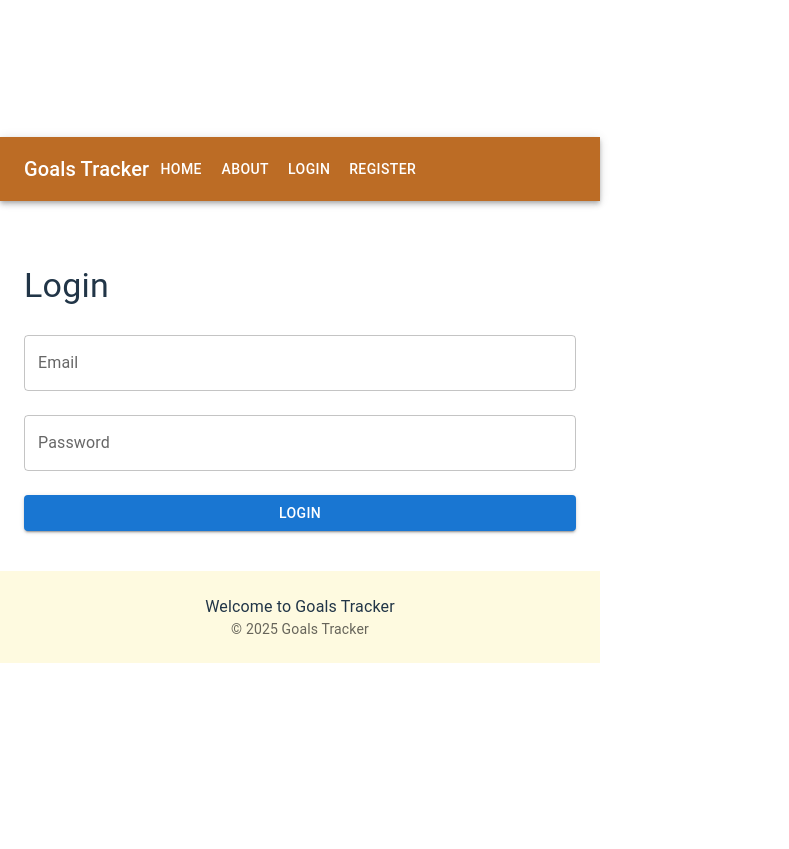
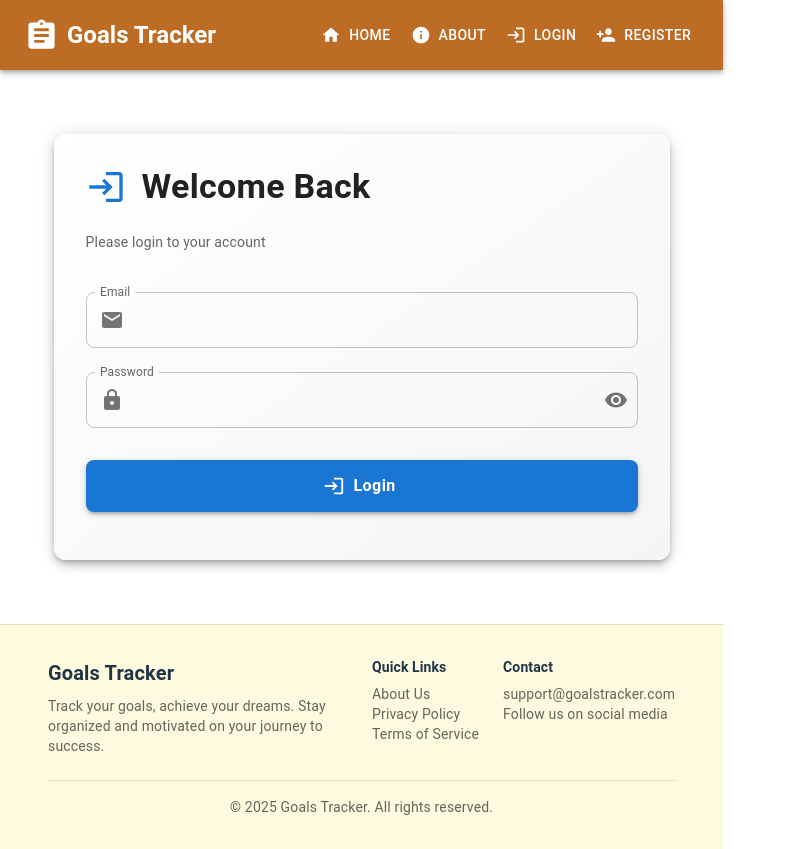
Before and after one commit to Apfirebolt/mern_goal_setter, a React (Vite) app in the folder client/: page /login in a window 1280 px wide. Shown: the whole page, without its empty margins (0-789 px from the left). Before the commit the page ends 800 px from the top, so only its background shows below. Built offline with nearby package versions, Linux system fonts and the light colour scheme.

Commit message:
feat: added icons

```diff
--- a/client/src/components/Confirm.jsx
+++ b/client/src/components/Confirm.jsx
@@ -1,6 +1,8 @@
 import { Container, Button, Typography, Box, Paper } from "@mui/material";
 import PropTypes from "prop-types";
 import WarningAmberIcon from "@mui/icons-material/WarningAmber";
+import CheckCircleIcon from "@mui/icons-material/CheckCircle";
+import CancelIcon from "@mui/icons-material/Cancel";
 
 const ConfirmModal = (props) => {
   const { confirmAction, cancelAction, message } = props;
@@ -39,6 +41,7 @@ const ConfirmModal = (props) => {
               color="inherit"
               onClick={cancelAction}
               fullWidth
+              startIcon={<CancelIcon />}
               sx={{ borderRadius: 2, textTransform: "none" }}
             >
               Cancel
@@ -48,6 +51,7 @@ const ConfirmModal = (props) => {
               color="error"
               onClick={confirmAction}
               fullWidth
+              startIcon={<CheckCircleIcon />}
               sx={{ borderRadius: 2, textTransform: "none" }}
             >
               Confirm
--- a/client/src/components/Footer.jsx
+++ b/client/src/components/Footer.jsx
@@ -3,21 +3,80 @@ import { Box, Typography, Container } from "@mui/material";
 const Footer = () => {
   return (
     <Box
+      component="footer"
       sx={{
-        py: 3,
-        px: 2,
-        mt: "2.5rem",
-        backgroundColor: "#fefae0",
-        textAlign: "center",
+        py: 4,
+        mt: 8,
+        px: 3,
+        backgroundColor: (theme) =>
+          theme.palette.mode === "light" ? "#fefae0" : "#2d2d2d",
+        borderTop: "1px solid",
+        borderColor: "divider",
       }}
     >
-      <Container maxWidth="sm">
-        <Typography variant="body1">Welcome to Goals Tracker</Typography>
-        <Typography variant="body2" color="text.secondary">
-          {"© "}
-          {new Date().getFullYear()}
-          {" Goals Tracker"}
-        </Typography>
+      <Container maxWidth="lg">
+        <Box
+          sx={{
+            display: "flex",
+            flexDirection: { xs: "column", md: "row" },
+            justifyContent: "space-between",
+            alignItems: { xs: "center", md: "flex-start" },
+            gap: 3,
+            mb: 3,
+          }}
+        >
+          <Box sx={{ textAlign: { xs: "center", md: "left" } }}>
+            <Typography variant="h6" gutterBottom fontWeight="600">
+              Goals Tracker
+            </Typography>
+            <Typography variant="body2" color="text.secondary" maxWidth={300}>
+              Track your goals, achieve your dreams. Stay organized and
+              motivated on your journey to success.
+            </Typography>
+          </Box>
+
+          <Box sx={{ textAlign: { xs: "center", md: "left" } }}>
+            <Typography variant="subtitle2" gutterBottom fontWeight="600">
+              Quick Links
+            </Typography>
+            <Typography variant="body2" color="text.secondary">
+              About Us
+            </Typography>
+            <Typography variant="body2" color="text.secondary">
+              Privacy Policy
+            </Typography>
+            <Typography variant="body2" color="text.secondary">
+              Terms of Service
+            </Typography>
+          </Box>
+
+          <Box sx={{ textAlign: { xs: "center", md: "left" } }}>
+            <Typography variant="subtitle2" gutterBottom fontWeight="600">
+              Contact
+            </Typography>
+            <Typography variant="body2" color="text.secondary">
+              support@goalstracker.com
+            </Typography>
+            <Typography variant="body2" color="text.secondary">
+              Follow us on social media
+            </Typography>
+          </Box>
+        </Box>
+
+        <Box
+          sx={{
+            pt: 2,
+            borderTop: "1px solid",
+            borderColor: "divider",
+            textAlign: "center",
+          }}
+        >
+          <Typography variant="body2" color="text.secondary">
+            {"© "}
+            {new Date().getFullYear()}
+            {" Goals Tracker. All rights reserved."}
+          </Typography>
+        </Box>
       </Container>
     </Box>
   );
--- a/client/src/components/GoalForm.jsx
+++ b/client/src/components/GoalForm.jsx
@@ -1,6 +1,7 @@
 import { useEffect } from "react";
 import { useForm } from "react-hook-form";
 import { Container, TextField, Button, Typography, Box } from "@mui/material";
+import { Cancel, Add, Edit } from "@mui/icons-material";
 import PropTypes from "prop-types";
 
 const GoalForm = (props) => {
@@ -84,6 +85,7 @@ const GoalForm = (props) => {
             type="date"
             {...register("startDate", { required: "Start Date is required" })}
             error={!!errors.startDate}
+            InputLabelProps={{ shrink: true }}
             fullWidth
             margin="normal"
           />
@@ -93,6 +95,7 @@ const GoalForm = (props) => {
             type="date"
             {...register("endDate", { required: "End Date is required" })}
             error={!!errors.endDate}
+            InputLabelProps={{ shrink: true }}
             fullWidth
             margin="normal"
           />
@@ -100,6 +103,7 @@ const GoalForm = (props) => {
             <Button
               type="submit"
               variant="contained"
+              startIcon={props.goal ? <Edit /> : <Add />}
               sx={{ mt: 2, mr: 2, backgroundColor: "#333" }}
             >
               {props.goal ? "Update" : "Create"}
@@ -107,6 +111,7 @@ const GoalForm = (props) => {
             <Button
               variant="contained"
               color="error"
+              startIcon={<Cancel />}
               sx={{ mt: 2 }}
               onClick={closeForm}
             >
--- a/client/src/components/Header.jsx
+++ b/client/src/components/Header.jsx
@@ -7,13 +7,21 @@ import Typography from "@mui/material/Typography";
 import Button from "@mui/material/Button";
 import IconButton from "@mui/material/IconButton";
 import MenuIcon from "@mui/icons-material/Menu";
+import HomeIcon from "@mui/icons-material/Home";
+import InfoIcon from "@mui/icons-material/Info";
+import AssignmentIcon from "@mui/icons-material/Assignment";
+import LogoutIcon from "@mui/icons-material/Logout";
+import LoginIcon from "@mui/icons-material/Login";
+import PersonAddIcon from "@mui/icons-material/PersonAdd";
 import Drawer from "@mui/material/Drawer";
 import List from "@mui/material/List";
 import ListItem from "@mui/material/ListItem";
+import ListItemIcon from "@mui/material/ListItemIcon";
 import ListItemText from "@mui/material/ListItemText";
 import useMediaQuery from '@mui/material/useMediaQuery';
 import { useTheme } from '@mui/material/styles';
 import { useState } from 'react';
+import Box from '@mui/material/Box';
 
 const Header = () => {
   const { user } = useSelector((state) => state.auth);
@@ -42,26 +50,32 @@ const Header = () => {
   const menuItems = (
     <>
       <ListItem button component={Link} to="/">
+        <ListItemIcon><HomeIcon /></ListItemIcon>
         <ListItemText primary="Home" />
       </ListItem>
       <ListItem button component={Link} to="/about">
+        <ListItemIcon><InfoIcon /></ListItemIcon>
         <ListItemText primary="About" />
       </ListItem>
       {user && (
         <ListItem button component={Link} to="/goals">
+          <ListItemIcon><AssignmentIcon /></ListItemIcon>
           <ListItemText primary="Goals" />
         </ListItem>
       )}
       {user ? (
         <ListItem button onClick={logoutHandler}>
+          <ListItemIcon><LogoutIcon /></ListItemIcon>
           <ListItemText primary="Log out" />
         </ListItem>
       ) : (
         <>
           <ListItem button component={Link} to="/login">
+            <ListItemIcon><LoginIcon /></ListItemIcon>
             <ListItemText primary="Login" />
           </ListItem>
           <ListItem button component={Link} to="/register">
+            <ListItemIcon><PersonAddIcon /></ListItemIcon>
             <ListItemText primary="Register" />
           </ListItem>
         </>
@@ -70,12 +84,14 @@ const Header = () => {
   );
 
   return (
-    <div>
-      <AppBar position="static">
-        <Toolbar style={{ backgroundColor: '#bc6c25' }}>
-          <Typography variant="h6">
+    <AppBar position="static" elevation={4}>
+      <Toolbar style={{ backgroundColor: '#bc6c25', minHeight: '70px' }}>
+        <Box display="flex" alignItems="center" gap={1}>
+          <AssignmentIcon fontSize="large" />
+          <Typography variant="h5" sx={{ fontWeight: 600 }}>
             Goals Tracker
           </Typography>
+        </Box>
         {isMobile ? (
           <>
             <IconButton
@@ -91,7 +107,7 @@ const Header = () => {
               anchor="right"
               open={drawerOpen}
               onClose={toggleDrawer(false)}
-                PaperProps={{ style: { width: '50%', backgroundColor: '#fefae0' } }}
+              PaperProps={{ style: { width: '60%', backgroundColor: '#fefae0' } }}
             >
               <List onClick={toggleDrawer(false)} onKeyDown={toggleDrawer(false)}>
                 {menuItems}
@@ -99,28 +115,27 @@ const Header = () => {
             </Drawer>
           </>
         ) : (
-            <>
+          <Box display="flex" alignItems="center" gap={1} marginLeft="auto">
             {user && (
-                <Typography variant="h6" style={{ marginLeft: 'auto' }}>
+              <Typography variant="body1" sx={{ marginRight: 2, fontWeight: 500 }}>
                 Welcome, {user.email}
               </Typography>
             )}
-              <Button color="inherit" component={Link} to="/">Home</Button>
-              <Button color="inherit" component={Link} to="/about">About</Button>
-              {user && <Button color="inherit" component={Link} to="/goals">Goals</Button>}
+            <Button color="inherit" component={Link} to="/" startIcon={<HomeIcon />}>Home</Button>
+            <Button color="inherit" component={Link} to="/about" startIcon={<InfoIcon />}>About</Button>
+            {user && <Button color="inherit" component={Link} to="/goals" startIcon={<AssignmentIcon />}>Goals</Button>}
             {user ? (
-                <Button color="inherit" onClick={logoutHandler}>Log out</Button>
+              <Button color="inherit" onClick={logoutHandler} startIcon={<LogoutIcon />}>Log out</Button>
             ) : (
               <>
-                  <Button color="inherit" component={Link} to="/login">Login</Button>
-                  <Button color="inherit" component={Link} to="/register">Register</Button>
+                <Button color="inherit" component={Link} to="/login" startIcon={<LoginIcon />}>Login</Button>
+                <Button color="inherit" component={Link} to="/register" startIcon={<PersonAddIcon />}>Register</Button>
               </>
             )}
-            </>
+          </Box>
         )}
       </Toolbar>
     </AppBar>
-    </div>
   );
 };
 
--- a/client/src/screens/Goals.jsx
+++ b/client/src/screens/Goals.jsx
@@ -8,7 +8,17 @@ import {
 } from "../features/goal/goalSlice";
 import GoalForm from "../components/GoalForm";
 import ConfirmModal from "../components/Confirm";
-import { Container, Typography, Box, Modal, Button, Alert, Snackbar, Grid } from "@mui/material";
+import { Add, Edit, Cancel } from "@mui/icons-material";
+import {
+  Container,
+  Typography,
+  Box,
+  Modal,
+  Button,
+  Alert,
+  Snackbar,
+  Grid,
+} from "@mui/material";
 import { resetSuccess, resetError } from "../features/goal/goalSlice";
 
 const Goals = () => {
@@ -25,7 +35,9 @@ const Goals = () => {
   const closeDelete = () => setConfirmDelete(false);
 
   const dispatch = useDispatch();
-  const { goals, isSuccess, isError, message } = useSelector((state) => state.goals);
+  const { goals, isSuccess, isError, message } = useSelector(
+    (state) => state.goals
+  );
 
   useEffect(() => {
     if (isSuccess) {
@@ -105,8 +117,7 @@ const Goals = () => {
         setSuccessSnackbar(false);
       }, 3000);
     }
-  }
-  , [isSuccess]);
+  }, [isSuccess]);
 
   useEffect(() => {
     if (isError) {
@@ -115,8 +126,7 @@ const Goals = () => {
         setErrorSnackbar(false);
       }, 3000);
     }
-  }
-  , [isError]);
+  }, [isError]);
 
   return (
     <Container>
@@ -131,7 +141,12 @@ const Goals = () => {
         <Typography variant="h4" component="h1" gutterBottom>
           Goals
         </Typography>
-        <Button onClick={createGoalHandler} variant="contained" sx={{ backgroundColor: "#333" }}>
+        <Button
+          onClick={createGoalHandler}
+          variant="contained"
+          sx={{ backgroundColor: "#333" }}
+          startIcon={<Add />}
+        >
           Add Goal
         </Button>
       </Box>
@@ -142,49 +157,64 @@ const Goals = () => {
               <Grid item xs={12} sm={6} md={4} key={goal._id}>
                 <Box
                   sx={{
-                    p: 2,
+                    p: 3,
                     border: 1,
-                    borderColor: "divider",
-                    borderRadius: 1,
-                    backgroundColor: "#fefae0",
+                    borderColor: "grey.300",
+                    borderRadius: 2,
+                    backgroundColor: "#e2f1e9ff",
+                    boxShadow: "0 2px 8px rgba(147, 174, 196, 0.1)",
+                    transition: "transform 0.2s, box-shadow 0.2s",
+                    "&:hover": {
+                      transform: "translateY(-4px)",
+                      boxShadow: "0 4px 12px rgba(0,0,0,0.15)",
+                    },
                   }}
                 >
-                  <Typography variant="h6">{goal.title}</Typography>
-                  <Typography>{goal.description}</Typography>
-                  <Typography variant="body2" color="textSecondary">
-                    Start Date: {new Date(goal.startDate).toLocaleDateString()}
+                  <Typography variant="h5" sx={{ mb: 2, fontWeight: 600, color: "#333" }}>
+                    {goal.title}
                   </Typography>
-                  <Typography variant="body2" color="textSecondary">
-                    End Date: {new Date(goal.endDate).toLocaleDateString()}
+                  <Typography sx={{ mb: 2, color: "#555" }}>
+                    {goal.description}
                   </Typography>
-                  <Typography variant="body2" color="textSecondary">
-                    Category: {goal.category}
-                  </Typography>
-                  <Container
+                  <Box sx={{ mb: 2 }}>
+                    <Typography variant="body2" sx={{ color: "#777", mb: 0.5 }}>
+                      <strong>Start Date:</strong> {new Date(goal.startDate).toLocaleDateString()}
+                    </Typography>
+                    <Typography variant="body2" sx={{ color: "#777", mb: 0.5 }}>
+                      <strong>End Date:</strong> {new Date(goal.endDate).toLocaleDateString()}
+                    </Typography>
+                    <Typography variant="body2" sx={{ color: "#777" }}>
+                      <strong>Category:</strong> {goal.category}
+                    </Typography>
+                  </Box>
+                  <Box
                     sx={{
                       mt: 2,
-                      padding: '1rem 0 !important',
+                      pt: 2,
+                      borderTop: 1,
+                      borderColor: "grey.200",
                       display: "flex",
                       justifyContent: "center",
-                      backgroundColor: "#dda15e",
+                      gap: 1,
                     }}
                   >
                     <Button
                       variant="contained"
                       sx={{ backgroundColor: "#333" }}
                       onClick={() => updateGoalHandler(goal)}
+                      startIcon={<Edit />}
                     >
                       Edit
                     </Button>
                     <Button
                       variant="contained"
                       color="error"
-                      sx={{ ml: 1 }}
                       onClick={() => deleteGoalHandler(goal)}
+                      startIcon={<Cancel />}
                     >
                       Delete
                     </Button>
-                  </Container>
+                  </Box>
                 </Box>
               </Grid>
             ))}
@@ -214,22 +244,30 @@ const Goals = () => {
           />
         </Box>
       </Modal>
-      <Snackbar open={successSnackbar} autoHideDuration={6000} onClose={closeSuccess}>
+      <Snackbar
+        open={successSnackbar}
+        autoHideDuration={6000}
+        onClose={closeSuccess}
+      >
         <Alert
           onClose={closeSuccess}
           severity="success"
           variant="filled"
-          sx={{ width: '100%' }}
+          sx={{ width: "100%" }}
         >
           {message}
         </Alert>
       </Snackbar>
-      <Snackbar open={errorSnackbar} autoHideDuration={6000} onClose={closeError}>
+      <Snackbar
+        open={errorSnackbar}
+        autoHideDuration={6000}
+        onClose={closeError}
+      >
         <Alert
           onClose={closeError}
           severity="error"
           variant="filled"
-          sx={{ width: '100%' }}
+          sx={{ width: "100%" }}
         >
           {message}
         </Alert>
--- a/client/src/screens/Login.jsx
+++ b/client/src/screens/Login.jsx
@@ -11,19 +11,28 @@ import {
   Box,
   Snackbar,
   Alert,
+  Paper,
+  InputAdornment,
+  IconButton,
 } from "@mui/material";
+import {
+  Email,
+  Lock,
+  Visibility,
+  VisibilityOff,
+  Login as LoginIcon,
+} from "@mui/icons-material";
 
 const Login = () => {
   const dispatch = useDispatch();
   const navigate = useNavigate();
   const [successSnackbar, setSuccessSnackbar] = useState(false);
   const [errorSnackbar, setErrorSnackbar] = useState(false);
+  const [showPassword, setShowPassword] = useState(false);
   const closeSuccess = () => setSuccessSnackbar(false);
   const closeError = () => setErrorSnackbar(false);
 
-  const { isError, isSuccess, message } = useSelector(
-    (state) => state.auth
-  );
+  const { isError, isSuccess, message } = useSelector((state) => state.auth);
 
   const {
     register,
@@ -32,7 +41,6 @@ const Login = () => {
   } = useForm();
 
   const onSubmit = (data) => {
-    // Add validation and submit logic here
     dispatch(login(data));
   };
 
@@ -45,8 +53,7 @@ const Login = () => {
         navigate("/");
       }, 1000);
     }
-  }
-  , [isSuccess, dispatch, navigate, message]);
+  }, [isSuccess, dispatch, navigate, message]);
 
   useEffect(() => {
     if (isError) {
@@ -56,14 +63,35 @@ const Login = () => {
         dispatch(resetError());
       }, 3000);
     }
-  }
-  , [isError, dispatch]);
+  }, [isError, dispatch]);
 
   return (
     <Container maxWidth="sm">
-      <Box sx={{ mt: 8 }}>
-        <Typography variant="h4" component="h1" gutterBottom>
-          Login
+      <Box
+        sx={{
+          mt: 8,
+          display: "flex",
+          flexDirection: "column",
+          alignItems: "center",
+        }}
+      >
+        <Paper
+          elevation={6}
+          sx={{
+            p: 4,
+            width: "100%",
+            borderRadius: 3,
+            background: "linear-gradient(145deg, #ffffff 0%, #f5f5f5 100%)",
+          }}
+        >
+          <Box sx={{ display: "flex", alignItems: "center", mb: 3 }}>
+            <LoginIcon sx={{ fontSize: 40, mr: 2, color: "primary.main" }} />
+            <Typography variant="h4" component="h1" fontWeight="bold">
+              Welcome Back
+            </Typography>
+          </Box>
+          <Typography variant="body2" color="text.secondary" sx={{ mb: 3 }}>
+            Please login to your account
           </Typography>
           <form onSubmit={handleSubmit(onSubmit)}>
             <TextField
@@ -75,27 +103,76 @@ const Login = () => {
               helperText={errors.email ? errors.email.message : ""}
               fullWidth
               margin="normal"
+              InputProps={{
+                startAdornment: (
+                  <InputAdornment position="start">
+                    <Email color="action" />
+                  </InputAdornment>
+                ),
+              }}
+              sx={{
+                "& .MuiOutlinedInput-root": {
+                  borderRadius: 2,
+                },
+              }}
             />
             <TextField
               label="Password"
               name="password"
-            type="password"
+              type={showPassword ? "text" : "password"}
               {...register("password", { required: "Password is required" })}
               error={!!errors.password}
               helperText={errors.password ? errors.password.message : ""}
               fullWidth
               margin="normal"
+              InputProps={{
+                startAdornment: (
+                  <InputAdornment position="start">
+                    <Lock color="action" />
+                  </InputAdornment>
+                ),
+                endAdornment: (
+                  <InputAdornment position="end">
+                    <IconButton
+                      onClick={() => setShowPassword(!showPassword)}
+                      edge="end"
+                    >
+                      {showPassword ? <VisibilityOff /> : <Visibility />}
+                    </IconButton>
+                  </InputAdornment>
+                ),
+              }}
+              sx={{
+                "& .MuiOutlinedInput-root": {
+                  borderRadius: 2,
+                },
+              }}
             />
             <Button
               type="submit"
               variant="contained"
               color="primary"
               fullWidth
-            sx={{ mt: 2 }}
+              size="large"
+              sx={{
+                mt: 3,
+                mb: 2,
+                py: 1.5,
+                borderRadius: 2,
+                textTransform: "none",
+                fontSize: "1rem",
+                fontWeight: "bold",
+                boxShadow: 3,
+                "&:hover": {
+                  boxShadow: 6,
+                },
+              }}
+              startIcon={<LoginIcon />}
             >
               Login
             </Button>
           </form>
+        </Paper>
       </Box>
       <Snackbar
         open={successSnackbar}
```
Lines whose indentation alone changed are shown as unchanged.
